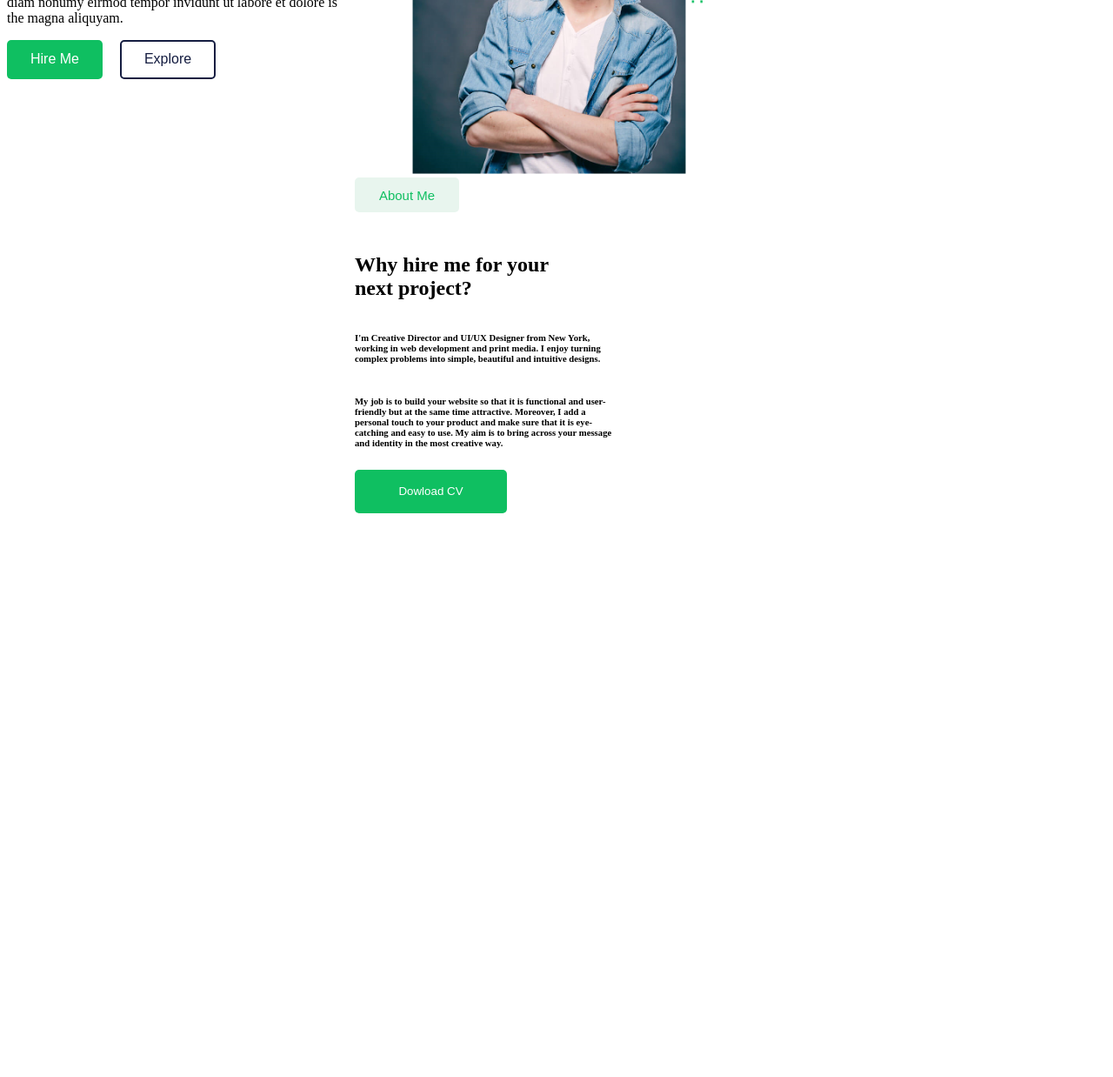
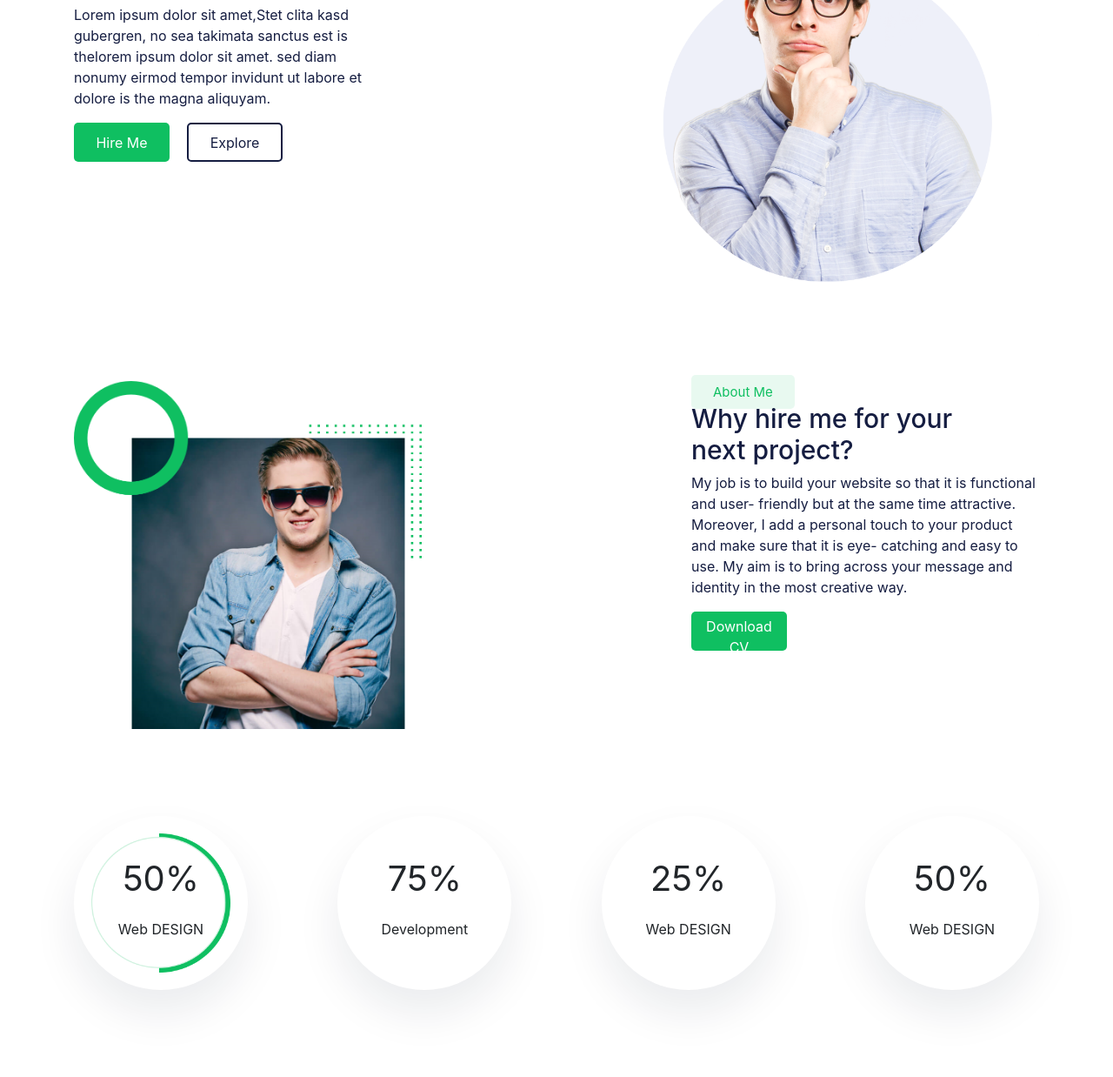
Before and after one commit to mangorahayk/mangoravyorstka, a plain HTML site: page index.html in a window 1280 px wide. Shown: the part 262-1500 px from the top of the page at 87% size. Before the commit the page ends 860 px from the top, so only its background shows below. Drawn offline with nearby package versions, Linux system fonts and the light colour scheme.

Commit message:
Tokosner

```diff
--- a/index.html
+++ b/index.html
@@ -1,23 +1,28 @@
 <!DOCTYPE html>
 
 <html>
+
 <head>
   <title>Vyorstka</title>
   <link rel="stylesheet" type="text/css" href="styles/style.css" />
+  <link rel="stylesheet" href="https://stackpath.bootstrapcdn.com/bootstrap/4.3.1/css/bootstrap.min.css"
+    integrity="sha384-ggOyR0iXCbMQv3Xipma34MD+dH/1fQ784/j6cY/iJTQUOhcWr7x9JvoRxT2MZw1T" crossorigin="anonymous">
 </head>
 
 <body>
-    <header>
+
+  <div class="container">
+    <section>
       <div class="menu">
         <div class="logo">
           <img src="images/logo.png" />
         </div>
         <div class="menu-text">
-          <ul>
-            <li>Home</li>
-            <li>About As</li>
-            <li>Portfolio</li>
-            <li>Contact Us</li>
+          <ul class="nav">
+            <li class="nav-item">Home</li>
+            <li class="nav-item">About As</li>
+            <li class="nav-item">Portfolio</li>
+            <li class="nav-item">Contact Us</li>
           </ul>
         </div>
         <div class="buttons">
@@ -26,13 +31,15 @@
           </button>
         </div>
       </div>
-    </header>
-    <div class="slider">
+    </section>
+
+    <section class="slider">
+
       <div class="text">
         <span class="welcome">Welcome! I'M</span>
         <h1>Wilkerson Hardin</h1>
         <h4>Web Developer & UX Designer</h4>
-        <p>
+        <p class="description">
           Lorem ipsum dolor sit amet,Stet clita kasd gubergren, no sea takimata
           sanctus est is thelorem ipsum dolor sit amet. sed diam nonumy eirmod
           tempor invidunt ut labore et dolore is the magna aliquyam.
@@ -42,21 +49,58 @@
           <button class="btn-black">Explore</button>
         </div>
       </div>
-      <div class="nkar"></div>
-      <div class="black">
-      <section class="sev">
-        <img class="aknoc" src="images/Group 256.png">
+
+      <div class="nkar">
+        <img class="white" src="images/nkar.png">
+      </div>
+
     </section>
-      <button class="about">About Me</button>
-      <p class="inch">
-         <h2><br>Why hire me for your</br>
+
+    <section class="black">
+
+      <div class="sev">
+        <img class="aknoc" src="images/sev.png">
+
+      </div>
+
+      <div class="text">
+        <span class="welcome">About Me</span>
+        <h2 class="title">Why hire me for your</br>
           next project?</h2>
-          <p class="poqr"><h6><br>I'm Creative Director and UI/UX Designer from New York,</br> working in web development and print media. I enjoy turning</br> complex problems into simple, beautiful and intuitive designs.</br>
-            </h6></p>
-            <p class="erkar"><h6><br>My job is to build your website so that it is functional and user-</br>friendly but at the same time attractive. Moreover, I add a</br> personal touch to your product and make sure that it is eye-</br>catching and easy to use. My aim is to bring across your message</br> and identity in the most creative way.</br></h6></p>
+        <p class="description">
+          My job is to build your website so that it is functional and user- friendly but at the same time
+          attractive. Moreover, I add a personal touch to your product and make sure that it is eye- catching
+          and easy to use. My aim is to bring across your message and identity in the most creative way.
         </p>
-     <button class="download "> Dowload CV</button>
+
+        <button class="btn-green">Download CV</button>
+      </div>
+
+
+    </section>
+
+    <section>
+      <div class="glxavor">
+        <div class="web percent50">
+          <p class="tokos">50%</p>
+          <p> Web DESIGN</p>
+        </div>
+        <div class="web">
+          <p class="tokos">75%</p>
+          <p>Development</p>
+        </div>
+        <div class="web">
+          <p class="tokos">25%</p>
+          <p> Web DESIGN</p>
+        </div>
+        <div class="web">
+          <p class="tokos">50%</p>
+          <p> Web DESIGN</p>
         </div>
       </div>
+    </section>
+  </div>
+
 </body>
+
 </html>
--- a/styles/style.css
+++ b/styles/style.css
@@ -2,6 +2,11 @@
   width: 210px;
   height: 50px;
 }
+
+section {
+  margin-bottom: 100px;
+}
+
 .menu-text li {
   list-style-type: none;
 }
@@ -27,7 +32,7 @@
   font-size: 15px;
   border: none;
   background-color: #0fbf6118;
-  padding: 10px;
+  padding: 10px 25px 10px 25px;
   border-radius: 5px;
 }
 .text h1 {
@@ -38,6 +43,12 @@
 }
 .slider {
   display: flex;
+}
+.nkar > img {
+  margin-left:300px;
+  width: 450px;
+  height: 450px;
+
 }
 .btn-green{
   border-radius: 5px;
@@ -69,15 +80,6 @@
     height:400px;
   }
 
-  .about{
-    border:none;
-    color:#0fbf61;
-    background-color:#0c974d18;
-    width:120px;
-    height:40px;
-    border-radius:5px;
-    font-size:15px;
-  }
   .download{
     border:none;
     color:#ffffff;
@@ -86,3 +88,54 @@
     height:50px;
     border-radius:5px;
   }
+
+
+  .title{
+        font-size: 30px;
+        color:#151D41
+  }
+
+  .description{
+    font-size: 16px;
+    color:#151D41
+  }
+
+  .black{
+    display: flex;
+    justify-content: space-between;
+  }
+
+  .container {
+    width: 1200px;
+  }
+  .white{
+    width:350px;
+    height:350px;
+  }
+  .web{
+width:200px;
+height:200px;
+border-radius: 50%;
+box-shadow:rgba(19, 26, 56, 0.08) 0px 26px 48px 2px;
+display: flex;
+flex-direction: column;
+align-items: center;
+justify-content: center;
+  }
+  .tokos{
+    font-size:40px;
+  }
+  .glxavor{
+    display:flex;
+    justify-content:space-between;
+  }
+
+
+  .percent50 {
+    background-image: url(../images/50%.png);
+    background-repeat: no-repeat;
+    background-size: 80% 80%;
+    background-position: center;
+
+
+  }
```
Also changed, not shown: images/50%.png (added), images/70%.png (added), images/Group 257.png (added), images/kanach.png (added), images/nkar.png (added), images/sev.png (added). Lines whose indentation alone changed are shown as unchanged.
